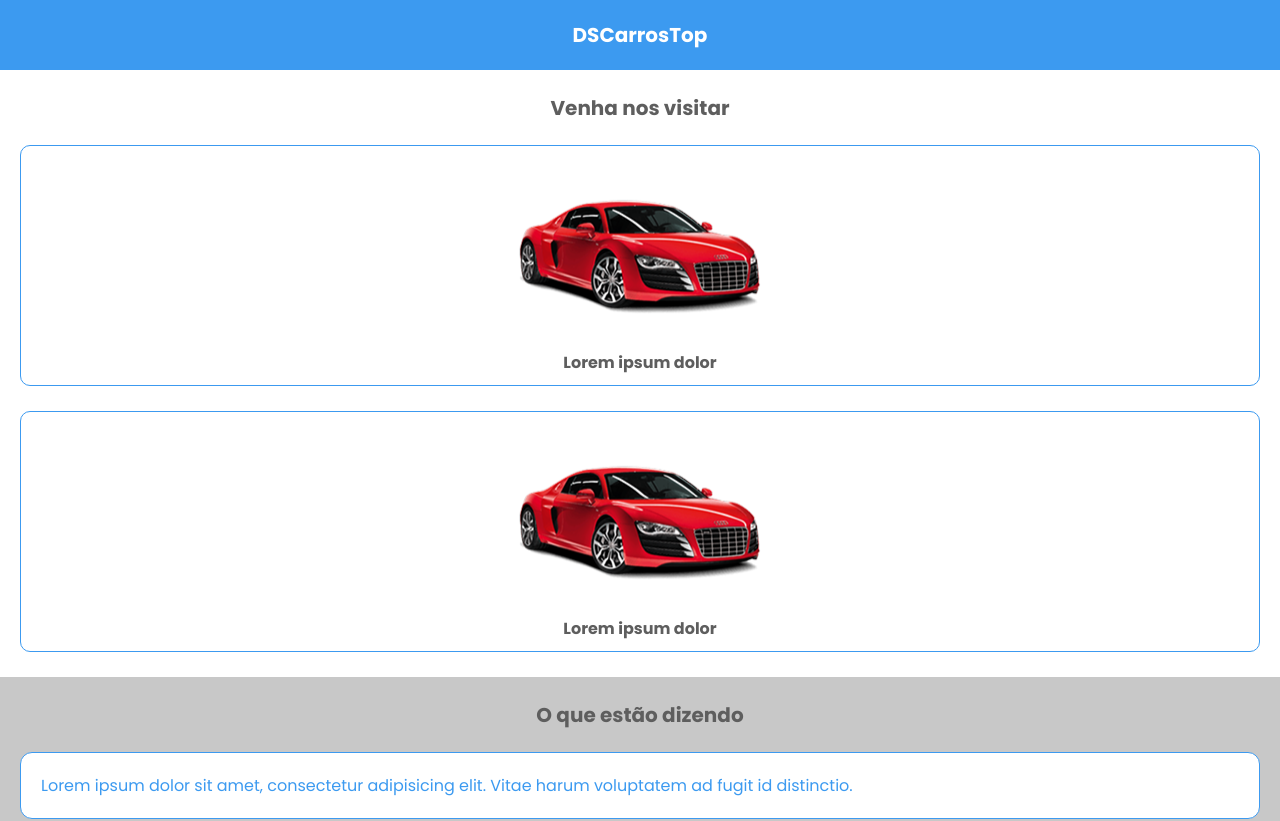
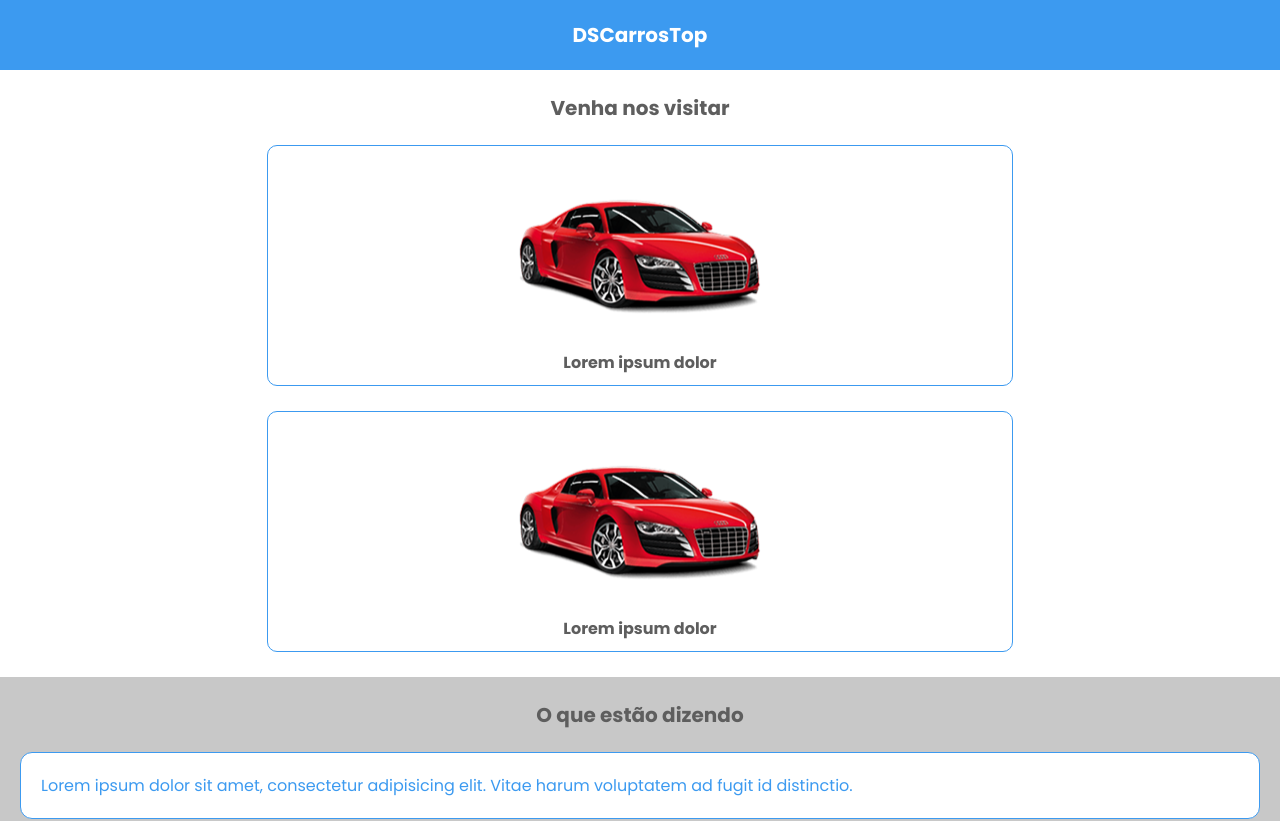
Before and after one commit to VictorB4rros/dscarrostop, a React (Vite) app: page / in a window 1280 px wide. Shown: the top 821 px of the page. Built offline with nearby package versions, Linux system fonts and the light colour scheme.

Commit message:
responsive adjustments

```diff
--- a/src/components/CarCard/index.tsx
+++ b/src/components/CarCard/index.tsx
@@ -4,7 +4,7 @@ import carImg from '../../assets/car.png';
 export default function CarCard() {
 
     return (
-        <div className="ct-car-card ct-mb25">
+        <div className="ct-car-card">
             <div className="ct-car-card-image">
                 <img src={carImg} alt="Car" />
             </div>
--- a/src/routes/HomePage/styles.css
+++ b/src/routes/HomePage/styles.css
@@ -1,5 +1,5 @@
 #car-section {
-    padding: 0 20px;
+    padding: 0 20px 25px 20px;
 }
 
 #comment-section {
@@ -7,6 +7,13 @@
     padding: 0 20px 25px 20px;
 }
 
+.ct-car-card-container {
+    display: grid;
+    gap: 25px;
+    max-width: 746px;
+    margin: 0 auto;
+}
+
 .ct-comment-container {
     display: grid;
     gap: 25px;
```
